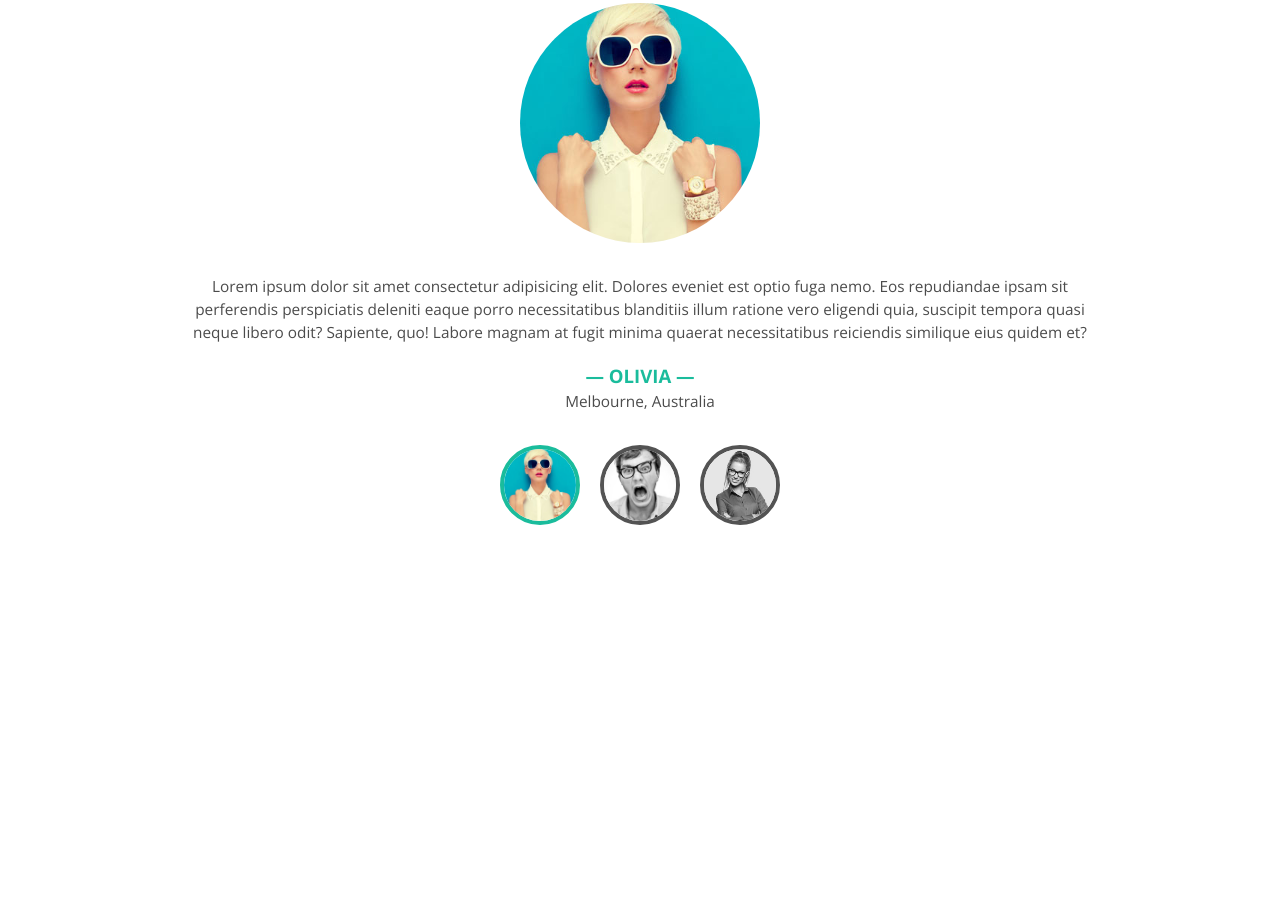
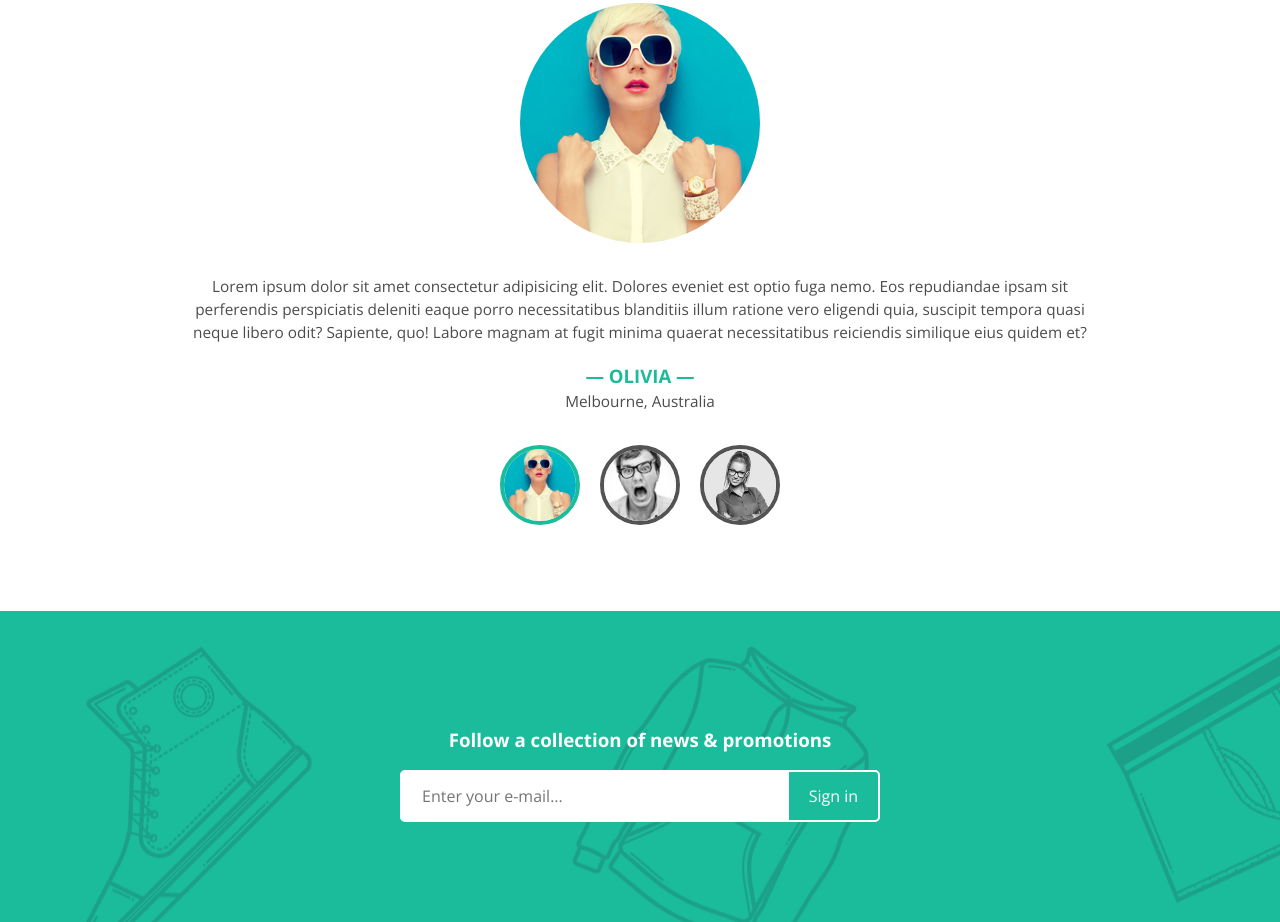
Before and after one commit to kozlovvski/MartWebsite, a website built with webpack: page src/index.html in a window 1280 px wide. Shown: the part 4024-4946 px from the top of the page. Before the commit the page ends 4635 px from the top, so only its background shows below. Built offline with nearby package versions, Linux system fonts and the light colour scheme.

Commit message:
add newsletter section

```diff
--- a/src/index.html
+++ b/src/index.html
@@ -805,6 +805,15 @@
         </ul>
       </div>
     </section>
+    <section class="newsletter">
+      <div class="wrapper">
+        <h3 class="newsletter__cta">Follow a collection of news & promotions</h3>
+        <form action="" method="post" class="newsletter__form form">
+          <input type="email" placeholder="Enter your e-mail..."class="form__input form__input--white form__input--left" title="Input your e-mail address here:">
+          <input type="submit" class="form__input form__input--primary form__input--right" title="Click here to send the form" value="Sign in">
+        </form>
+      </div>
+    </section>
   </main>
 </body>
 
--- /dev/null
+++ b/src/styles/modules/_form.scss
@@ -0,0 +1,33 @@
+.form {
+    font-size: 0; // to remove space between inline-blocks
+
+    &__input {
+        min-width: 0;
+        padding: 15px 20px;
+
+        border: 2px solid #fff;
+        border-radius: 5px;
+
+        background: none;
+
+        font-size: 1rem;
+
+        &--white {
+            background: #fff;
+            @include color($dark-gray);
+        }
+
+        &--primary {
+            background: $primary;
+            @include color(#fff);
+        }
+
+        &--right {
+            border-radius: 0 5px 5px 0;
+        }
+
+        &--left {
+            border-radius: 5px 0 0 5px;
+        }
+    }
+}
--- a/src/styles/partials/_customer-reviews.scss
+++ b/src/styles/partials/_customer-reviews.scss
@@ -41,8 +41,6 @@
         &~.review {
             transform: translateX(100%);
         }
-
-        ;
     }
 
     &__author-photo {
--- /dev/null
+++ b/src/styles/partials/_newsletter.scss
@@ -0,0 +1,18 @@
+.newsletter {
+    padding: 100px 0;
+    background: url("../images/bg.png"), $primary;
+
+    &__cta {
+        @include color(#fff);
+
+        text-align: center;
+    }
+
+    &__form {
+        display: grid;
+        grid-template-columns: 1fr auto;
+        width: 100%;
+        max-width: 30rem;
+        margin: auto;
+    }
+}
--- a/src/styles/style.scss
+++ b/src/styles/style.scss
@@ -6,6 +6,7 @@
 @import "modules/utility";
 @import "modules/mixins";
 @import "modules/site-grid";
+@import "modules/form";
 
 //
 // partials
@@ -20,6 +21,7 @@
 @import "partials/season-sale";
 @import "partials/best-sellers";
 @import "partials/customer-reviews";
+@import "partials/newsletter";
 
 //
 // base
```
